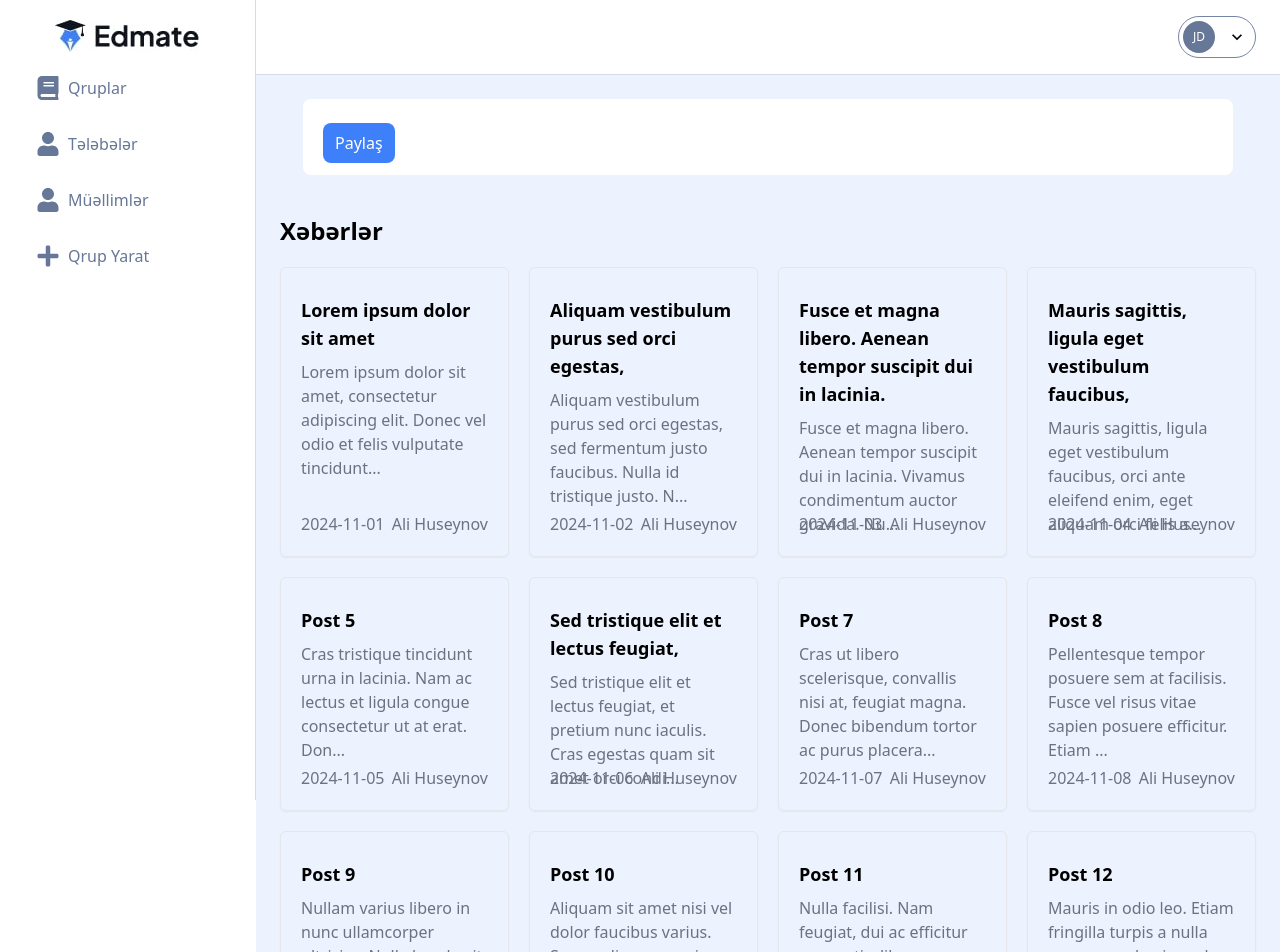
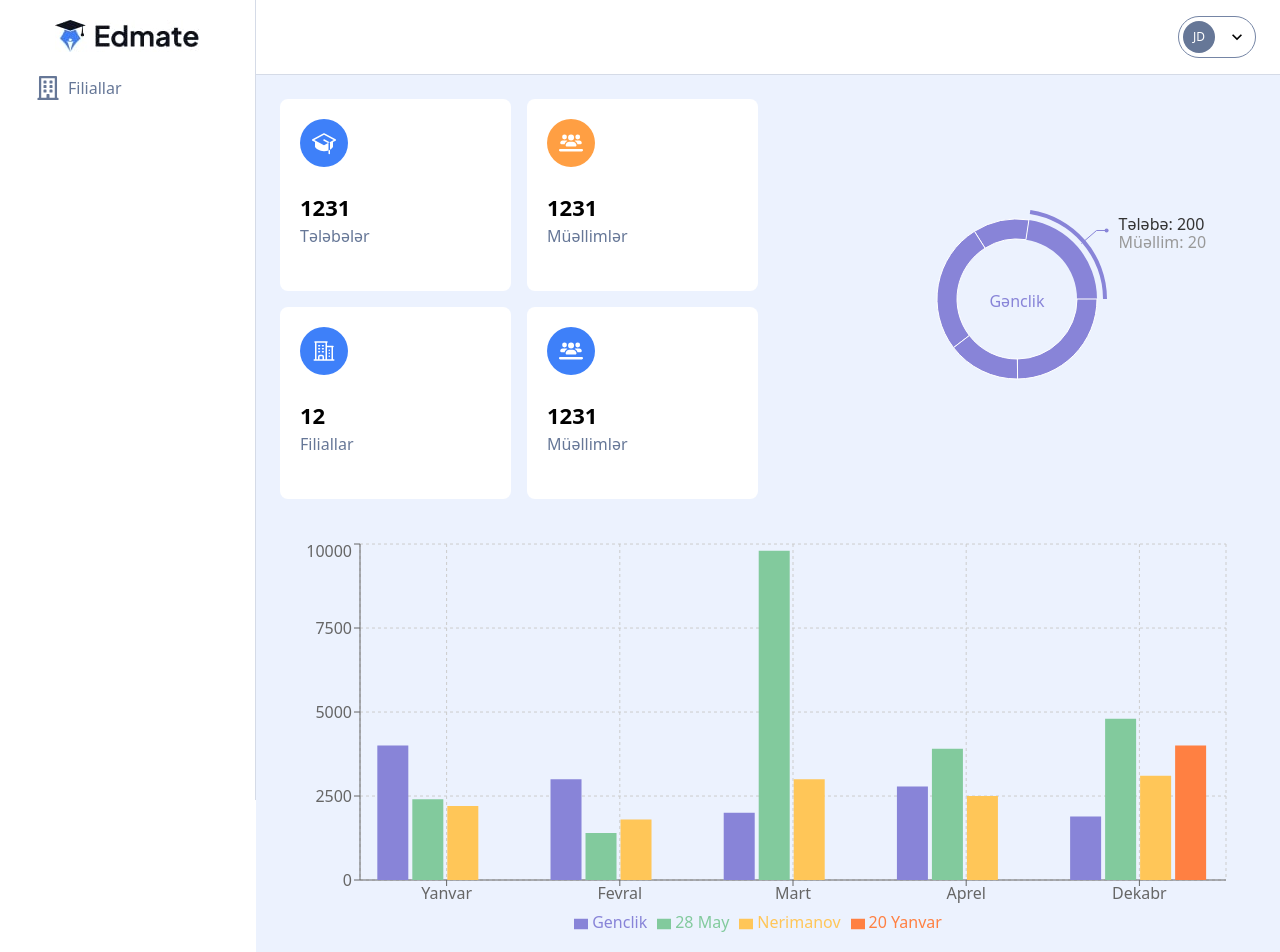
Before and after one commit to huseynovali/LMS_Frontend, a React (Vite) app: page /superadmin in a window 1280 px wide. Before the commit this address led to /admin. Shown: the top 952 px of the page. Built offline with nearby package versions, Linux system fonts and the light colour scheme.

Commit message:
create profit

```diff
--- /dev/null
+++ b/src/components/superadminPanel/FilialsProfit.tsx
@@ -0,0 +1,12 @@
+
+import ProfitChart from './ProfitChart'
+
+function FilialsProfit() {
+  return (
+    <div>
+        <ProfitChart />
+    </div>
+  )
+}
+
+export default FilialsProfit
--- /dev/null
+++ b/src/components/superadminPanel/ProfitChart.tsx
@@ -0,0 +1,91 @@
+import React from "react";
+import {
+  BarChart,
+  Bar,
+  XAxis,
+  YAxis,
+  CartesianGrid,
+  Tooltip,
+  Legend,
+  ResponsiveContainer,
+} from "recharts";
+
+const data = [
+  {
+    month: "Yanvar",
+    filials: [{ Genclik: 4000 }, { "28 May": 2400 }, { Nerimanov: 2200 }],
+  },
+  {
+    month: "Fevral",
+    filials: [{ Genclik: 3000 }, { "28 May": 1398 }, { Nerimanov: 1800 }],
+  },
+  {
+    month: "Mart",
+    filials: [{ Genclik: 2000 }, { "28 May": 9800 }, { Nerimanov: 3000 }],
+  },
+  {
+    month: "Aprel",
+    filials: [{ Genclik: 2780 }, { "28 May": 3908 }, { Nerimanov: 2500 }],
+  },
+  {
+    month: "Dekabr",
+    filials: [
+      { Genclik: 1890 },
+      { "28 May": 4800 },
+      { Nerimanov: 3100 },
+      { "20 Yanvar": 4000 },
+    ],
+  },
+];
+
+function ProfitChart() {
+  const keys = Array.from(
+    new Set(
+      data.flatMap((item) =>
+        item.filials.map((filial) => Object.keys(filial)[0])
+      )
+    )
+  );
+
+  const formattedData = data.map((entry) => {
+    const filialsData = entry.filials.reduce((acc, filial) => {
+      const [key, value] = Object.entries(filial)[0];
+      acc[key] = value;
+      return acc;
+    }, {});
+    return { month: entry.month, ...filialsData };
+  });
+
+  return (
+    <div style={{ width: "100%", height: 400 }}>
+      <ResponsiveContainer>
+        <BarChart
+          data={formattedData}
+          margin={{
+            top: 5,
+            right: 30,
+            left: 20,
+            bottom: 5,
+          }}
+        >
+          <CartesianGrid strokeDasharray="3 3" />
+          <XAxis dataKey="month" />
+          <YAxis />
+          <Tooltip />
+          <Legend />
+          {keys.map((key, index) => (
+            <Bar key={key} dataKey={key} fill={getBarColor(index)} />
+          ))}
+        </BarChart>
+      </ResponsiveContainer>
+    </div>
+  );
+}
+
+// Rənglərin təyin olunması
+function getBarColor(index) {
+  const colors = ["#8884d8", "#82ca9d", "#ffc658", "#ff8042", "#d84c84"];
+  return colors[index % colors.length];
+}
+
+export default ProfitChart;
--- a/src/pages/SuperAdminHome.tsx
+++ b/src/pages/SuperAdminHome.tsx
@@ -3,6 +3,7 @@ import { HiOutlineBuildingOffice2 } from "react-icons/hi2";
 import { PiGraduationCapFill } from "react-icons/pi";
 import FilialsChartDesktop from "../components/superadminPanel/FilialsChartDesktop";
 import FilialChartMobile from "../components/superadminPanel/FilialChartMobile";
+import FilialsProfit from "../components/superadminPanel/FilialsProfit";
 
 function SuperAdminHome() {
   return (
@@ -45,6 +46,9 @@ function SuperAdminHome() {
           <FilialChartMobile />
         </div>
       </div>
+      <div className="mt-10">
+        <FilialsProfit />
+      </div>
     </div>
   );
 }
--- a/src/router/PrivateRoute.tsx
+++ b/src/router/PrivateRoute.tsx
@@ -2,7 +2,7 @@ import { Navigate, Outlet, useParams } from "react-router-dom";
 
 function PrivateRoute() {
   const isAuthenticated = true;
-  const role = "admin";
+  const role = "superadmin";
   const { role: pathRole } = useParams();
 
   if (!isAuthenticated) {
```
